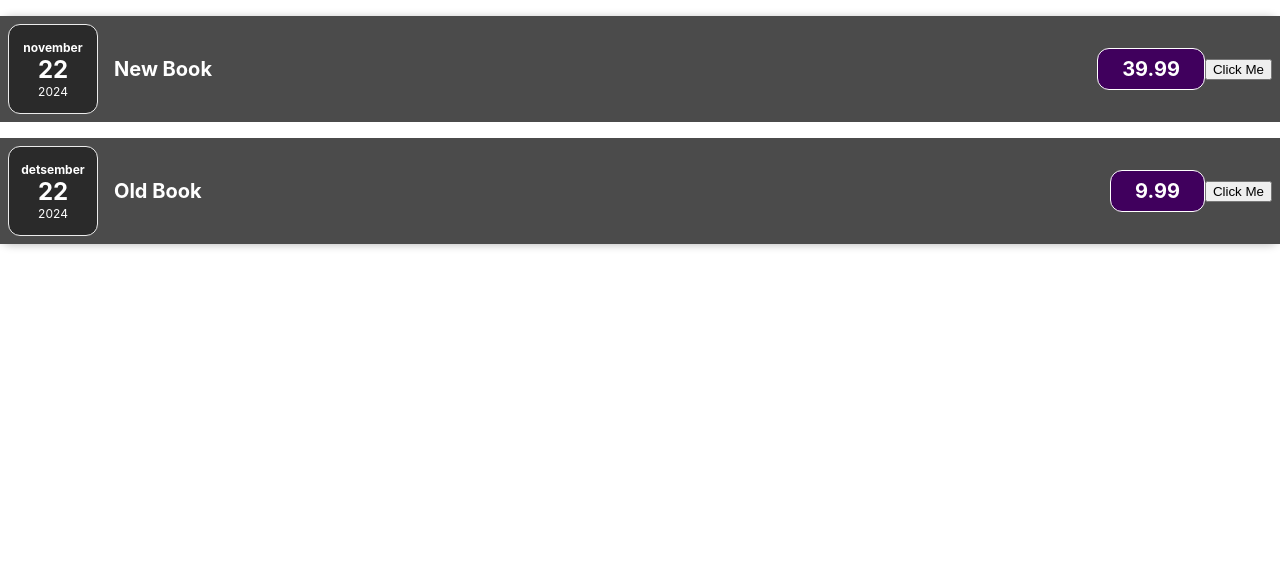
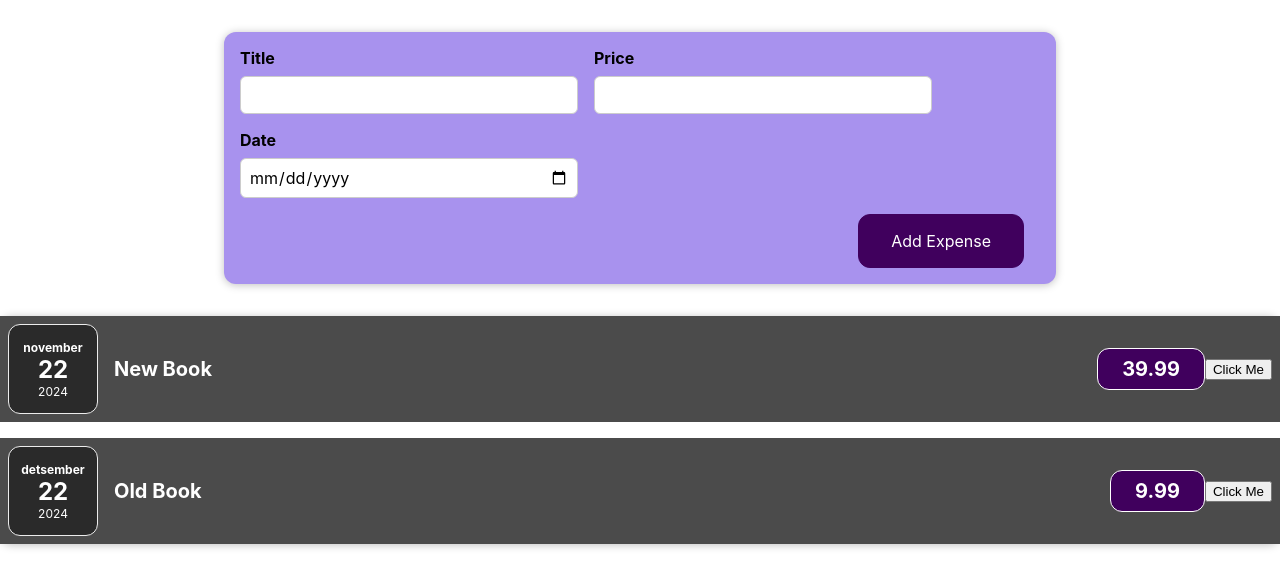
Before and after one commit to tanelp22/expenses-http, a React (Create React App) app: page / in a window 1280 px wide. Shown: the top 588 px of the page. Built offline with nearby package versions, Linux system fonts and the light colour scheme.

Commit message:
10.5 Vormitöötlus algus

```diff
--- a/src/App.js
+++ b/src/App.js
@@ -1,7 +1,13 @@
 import Expences from "./components/Expenses/Expences.js";
+import NewExpense from "./components/NewExpense/NewExpense.js";
 
 function App() {
-  return <Expences />;
+  return (
+    <div className="App">
+      <NewExpense />
+      <Expences />
+    </div>
+  );
 }
 
 export default App;
--- /dev/null
+++ b/src/components/NewExpense/ExpenseForm.css
@@ -0,0 +1,26 @@
+.new-expense__controls {
+    display: flex;
+    flex-wrap: wrap;
+    gap: 1rem;
+    margin-bottom: 1rem;
+    text-align: left;
+}
+
+.new-expense__control label {
+    font-weight: bold;
+    margin-bottom: 0.5rem;
+    display: block;
+}
+
+.new-expense__control input {
+    font: inherit;
+    padding: 0.5rem;
+    border-radius: 6px;
+    border: 1px solid #ccc;
+    width: 20rem;
+    max-width: 100%;
+}
+
+.new-expense__actions {
+    text-align: right;
+}
--- /dev/null
+++ b/src/components/NewExpense/ExpenseForm.js
@@ -0,0 +1,31 @@
+import React from 'react'
+import './ExpenseForm.css'
+
+
+const ExpenseForm = (props) => {
+  return (
+
+    <form>
+        <div className='new-expense__controls'>
+            <div className='new-expense__control'>
+                <label>Title</label>
+                <input type='text'/>
+            </div>
+            <div className='new-expense__control'>
+                <label>Price</label>
+                <input type='number' min='0.01' step='0.01'/>
+            </div>
+            <div className='new-expense__control'>
+                <label>Date</label>
+                <input type='date' min='2024-11-12' max='2026-01-31'/>
+            </div>
+        </div>
+        <div className='new-expense__actions'>
+            <button type='submit'>Add Expense</button>
+
+        </div>
+    </form>
+  )
+}
+
+export default ExpenseForm
--- /dev/null
+++ b/src/components/NewExpense/NewExpense.css
@@ -0,0 +1,38 @@
+.new-expense {
+    background-color: #a892ee;
+    padding: 1rem;
+    margin: 2rem auto;
+    width: 50rem;
+    max-width: 95%;
+    border-radius: 12px;
+    text-align: center;
+    box-shadow: 0 1px 8px rgba(0, 0, 0, 0.25);
+}
+
+.new-expense button {
+    font: inherit;
+    cursor: pointer;
+    padding: 1rem 2rem;
+    border: 1px solid #40005d;
+    background-color: #40005d;
+    color: white;
+    border-radius: 12px;
+    margin-right: 1rem;
+}
+
+.new-expense button:hover,
+.new-expense button:active {
+    background-color: #510674;
+    border-color: #510674;
+}
+
+.new-expense button.alternative {
+    color: #220131;
+    border-color: transparent;
+    background-color: transparent;
+}
+
+.new-expense button.alternative:hover,
+.new-expense button.alternative:active {
+    background-color: #ddb3f8;
+}
--- /dev/null
+++ b/src/components/NewExpense/NewExpense.js
@@ -0,0 +1,13 @@
+import React from "react";
+import ExpenseForm from "./ExpenseForm.js";
+import "./NewExpense.css";
+
+const NewExpense = () => {
+  return (
+    <div className="new-expense">
+      <ExpenseForm />
+    </div>
+  );
+};
+
+export default NewExpense;
```
